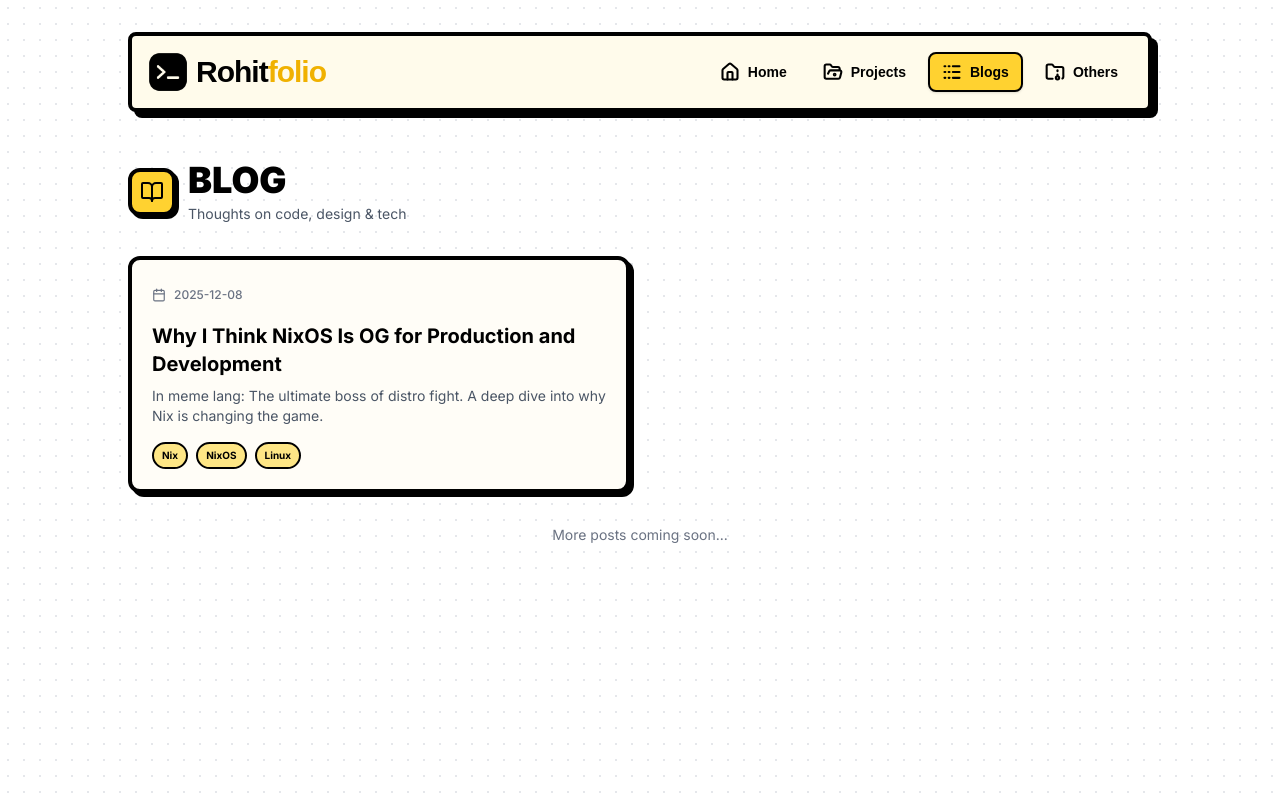
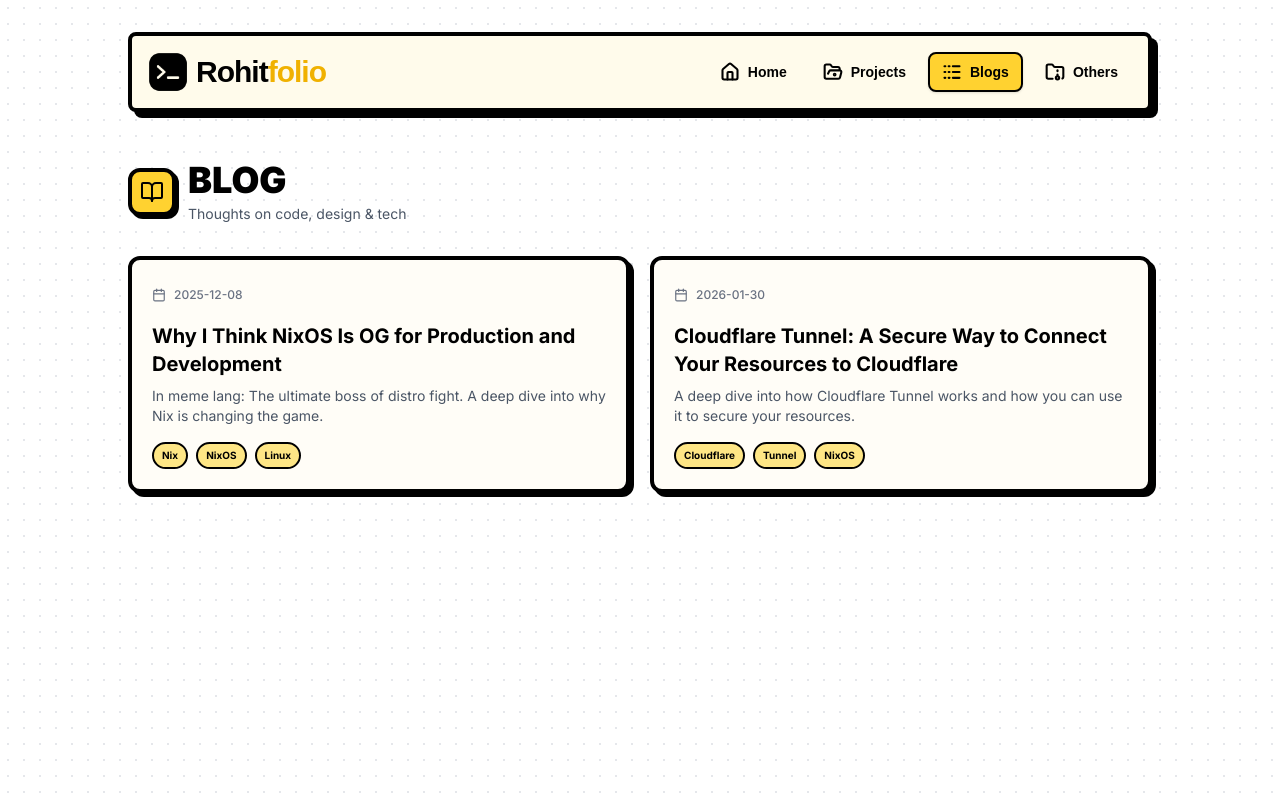
Before and after one commit to Rohit-48/portfolio, a Next.js app: page /blogs in a window 1280 px wide. Built offline with nearby package versions, Linux system fonts and the light colour scheme; a web font is replaced by a local one.

Commit message:
feat: add new blog post about Cloudflare Tunnel for enhanced resource security

```diff
--- a/app/blogs/page.tsx
+++ b/app/blogs/page.tsx
@@ -11,8 +11,14 @@ const BlogPosts = [
         excerpt: "In meme lang: The ultimate boss of distro fight. A deep dive into why Nix is changing the game.",
         tags: ["Nix", "NixOS", "Linux"],
     },
+    {
+        slug: "cloudflared-tunnel",
+        title: "Cloudflare Tunnel: A Secure Way to Connect Your Resources to Cloudflare",
+        date: "2026-01-30",
+        excerpt: "A deep dive into how Cloudflare Tunnel works and how you can use it to secure your resources.",
+        tags: ["Cloudflare", "Tunnel", "NixOS"],
+    },
 ];
-
 export default function Blogs() {
     return (
         <div className="mx-auto max-w-5xl w-full px-4 md:px-0 font-inter mt-8 md:mt-12 pb-12">
```
